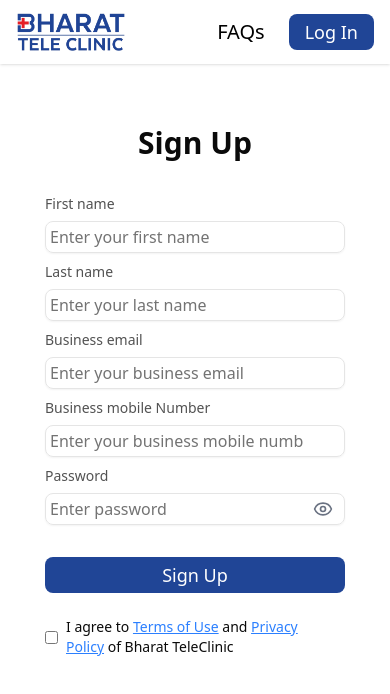
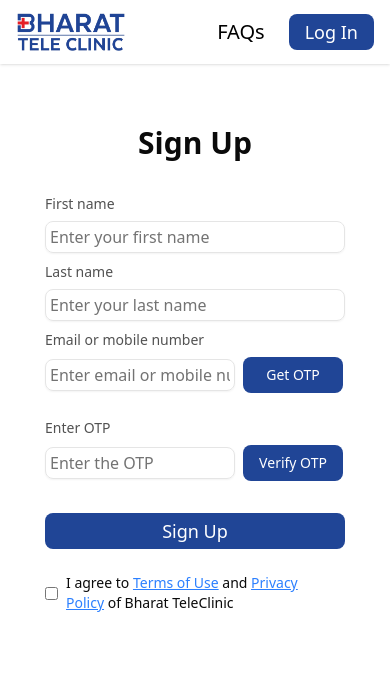
Before and after one commit to mayurmadankar/Ads-Manager, a React (Vite) app: page /auth/register in a window 390 px wide. Shown: the top 694 px of the page. Built offline with nearby package versions, Linux system fonts and the light colour scheme.

Commit message:
otp buttons in sign up and register

```diff
--- a/src/components/common/CommonForm.jsx
+++ b/src/components/common/CommonForm.jsx
@@ -114,6 +114,79 @@ const CommonForm = (props) => {
         </div>
       );
     }
+    if (getControlItem.name === "identifier") {
+      return (
+        <div className="mb-4 flex items-center gap-2">
+          <Input
+            type={getControlItem.type}
+            name={getControlItem.name}
+            placeholder={getControlItem.placeholder}
+            value={value}
+            onChange={(event) =>
+              handleInputChange(event, getControlItem.name, getControlItem.type)
+            }
+            className={`max-sm:w-[190px] w-full ${
+              error || submitFieldErrors[getControlItem.name]
+                ? "border-red-500"
+                : ""
+            }`}
+          />
+          <Button
+            variant="custom"
+            className="
+    w-[100px] text-sm py-2
+    sm:w-[120px] sm:text-base sm:py-3
+    md:w-[140px] md:text-lg md:py-4
+  "
+          >
+            Get OTP
+          </Button>
+          {(error || submitFieldErrors[getControlItem.name]) && (
+            <p className="text-red-500 text-sm mt-1">
+              {error || submitFieldErrors[getControlItem.name]}
+            </p>
+          )}
+        </div>
+      );
+    }
+
+    if (getControlItem.name === "otp") {
+      return (
+        <div className="mb-4 flex items-center gap-2">
+          <Input
+            type={getControlItem.type}
+            name={getControlItem.name}
+            placeholder={getControlItem.placeholder}
+            value={value}
+            maxLength={4}
+            onChange={(event) =>
+              handleInputChange(event, getControlItem.name, getControlItem.type)
+            }
+            className={`max-sm:w-[190px] w-full ${
+              error || submitFieldErrors[getControlItem.name]
+                ? "border-red-500"
+                : ""
+            }`}
+          />
+          <Button
+            variant="custom"
+            className="
+    w-[100px] text-sm py-2
+    sm:w-[120px] sm:text-base sm:py-3
+    md:w-[140px] md:text-lg md:py-4
+  "
+          >
+            Verify OTP
+          </Button>
+
+          {(error || submitFieldErrors[getControlItem.name]) && (
+            <p className="text-red-500 text-sm mt-1 w-full">
+              {error || submitFieldErrors[getControlItem.name]}
+            </p>
+          )}
+        </div>
+      );
+    }
 
     return (
       <>
--- a/src/components/config/index.js
+++ b/src/components/config/index.js
@@ -14,43 +14,68 @@ export const registerFormControls = [
     type: "text"
   },
   {
-    name: "email",
-    label: "Business email",
-    placeholder: "Enter your business email",
+    name: "identifier",
+    label: "Email or mobile number",
+    placeholder: "Enter email or mobile number",
     componentType: "input",
-    type: "email"
+    type: "text"
   },
   {
-    name: "phone",
-    label: "Business mobile Number",
-    placeholder: "Enter your business mobile number",
+    name: "otp",
+    label: "Enter OTP",
+    placeholder: "Enter the OTP",
     componentType: "input",
-    type: "tel",
+    type: "number",
     inputMode: "numeric",
     pattern: "[0-9]*"
-  },
-  {
-    name: "password",
-    label: "Password",
-    placeholder: "Enter your password",
-    componentType: "input",
-    type: "password"
   }
+  // {
+  //   name: "email",
+  //   label: "Business email",
+  //   placeholder: "Enter your business email",
+  //   componentType: "input",
+  //   type: "email"
+  // },
+  // {
+  //   name: "phone",
+  //   label: "Business mobile Number",
+  //   placeholder: "Enter your business mobile number",
+  //   componentType: "input",
+  //   type: "tel",
+  //   inputMode: "numeric",
+  //   pattern: "[0-9]*"
+  // },
+  // {
+  //   name: "password",
+  //   label: "Password",
+  //   placeholder: "Enter your password",
+  //   componentType: "input",
+  //   type: "password"
+  // }
 ];
 
 export const loginFormControls = [
   {
     name: "identifier",
     label: "Email or mobile number",
-    placeholder: "Enter your business email or mobile number",
+    placeholder: "Enter email or mobile number",
     componentType: "input",
     type: "text"
   },
   {
-    name: "password",
-    label: "Password",
-    placeholder: "Enter your password",
+    name: "otp",
+    label: "Enter OTP",
+    placeholder: "Enter the OTP",
     componentType: "input",
-    type: "password"
+    type: "number",
+    inputMode: "numeric",
+    pattern: "[0-9]*"
   }
+  // {
+  //   name: "password",
+  //   label: "Password",
+  //   placeholder: "Enter your password",
+  //   componentType: "input",
+  //   type: "password"
+  // }
 ];
```
